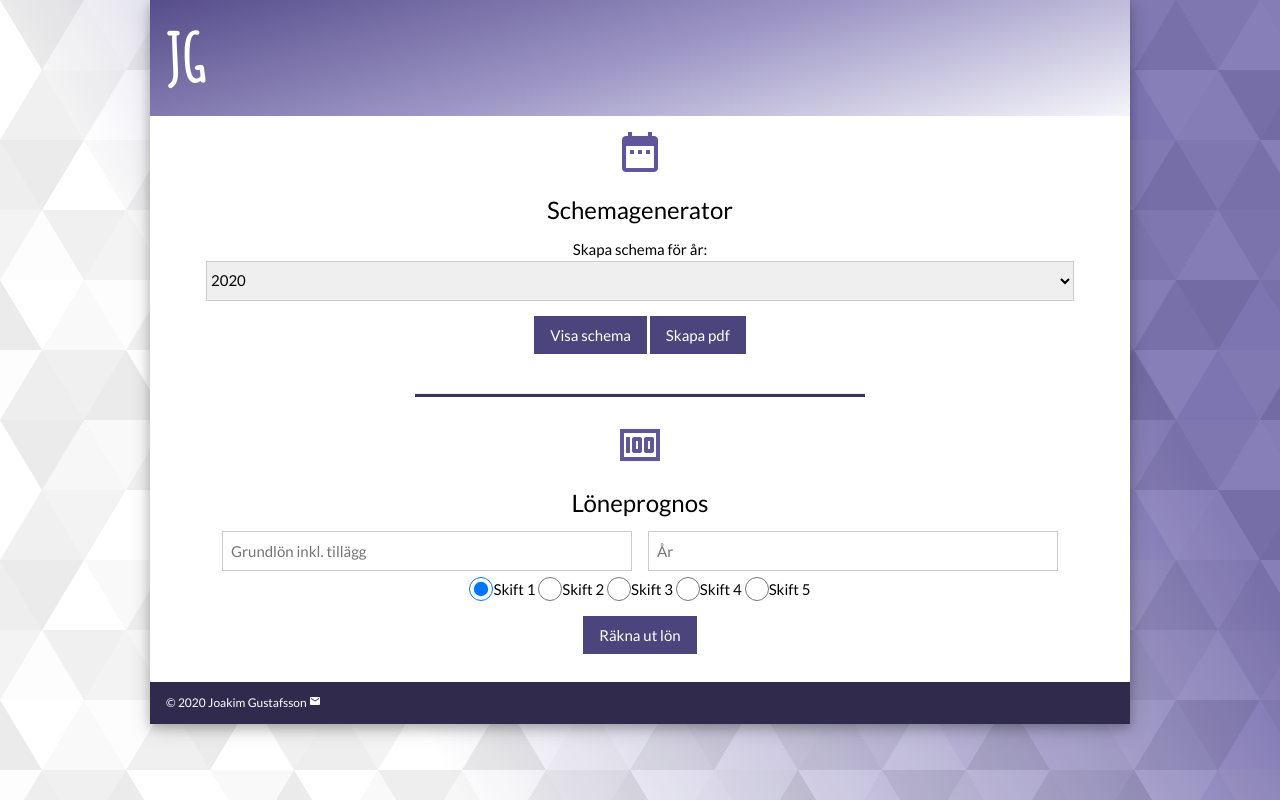
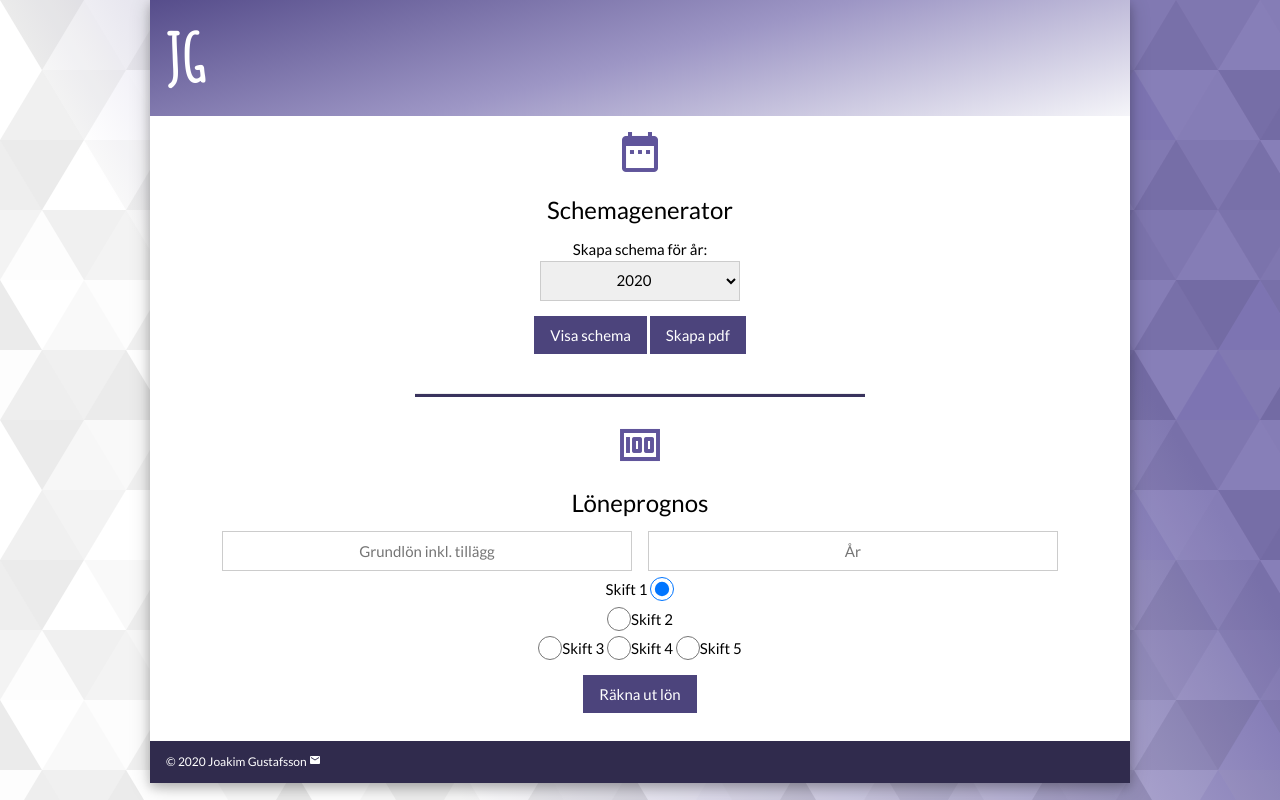
Before and after one commit to jockeg/schedule-generator, a Flask app: page / in a window 1280 px wide. Run offline with Flask 2, Linux system fonts and the light colour scheme.

Commit message:
modified:   templates/entry.html

```diff
--- a/templates/entry.html
+++ b/templates/entry.html
@@ -7,8 +7,8 @@
     <h3>Schemagenerator</h3>
 
     <form class="w3-container" method='POST' action='/schema'>
-        <label>Skapa schema för år:</label>
-        <select class="w3-select w3-border" name="year">
+        <label>Skapa schema för år:</label><br>
+        <select class="w3-select w3-border w3-center" style="width: 200px;" name="year">
             {% for i in range(-2, 4) %}
             <option value="{{ year + i }}"{% if year + i == year %} selected{% endif %}>{{ year + i }}</option>
             {% endfor %}
@@ -27,18 +27,25 @@
     <form class="w3-container" method="post" action="/loneutrakning">
         <div class="w3-row-padding w3-center">
             <div class="w3-half">
-                <input class="w3-input w3-border" type="text" name="salary" placeholder="Grundlön inkl. tillägg" required>
+                <input class="w3-input w3-border w3-center" type="text" name="salary" placeholder="Grundlön inkl. tillägg" required>
             </div>
             <div class="w3-half">
-                <input class="w3-input w3-border" type="text" name="year" placeholder="År" required>
+                <input class="w3-input w3-border w3-center" type="text" name="year" placeholder="År" required>
             </div>
         </div>
-        <input class="w3-radio" type="radio" name="shift" value="1" checked><label>Skift 1</label>
-        <input class="w3-radio" type="radio" name="shift" value="2">Skift 2
-        <input class="w3-radio" type="radio" name="shift" value="3">Skift 3
-        <input class="w3-radio" type="radio" name="shift" value="4">Skift 4
-        <input class="w3-radio" type="radio" name="shift" value="5">Skift 5
-        <p><input class="w3-button w3-theme-d2 w3-hover-theme" value='Räkna ut lön' type='submit'></p>
+        <div class="w3-row w3-center">
+            <div>
+                <label>Skift 1</label>
+                <input class="w3-radio" type="radio" name="shift" value="1" checked>
+            </div>
+            <div>
+                <input class="w3-radio" type="radio" name="shift" value="2">Skift 2
+            </div>
+                <input class="w3-radio" type="radio" name="shift" value="3">Skift 3
+                <input class="w3-radio" type="radio" name="shift" value="4">Skift 4
+                <input class="w3-radio" type="radio" name="shift" value="5">Skift 5
+                <p><input class="w3-button w3-theme-d2 w3-hover-theme" value='Räkna ut lön' type='submit'></p>
+        </div>
     </form>
 </div>
 
```
